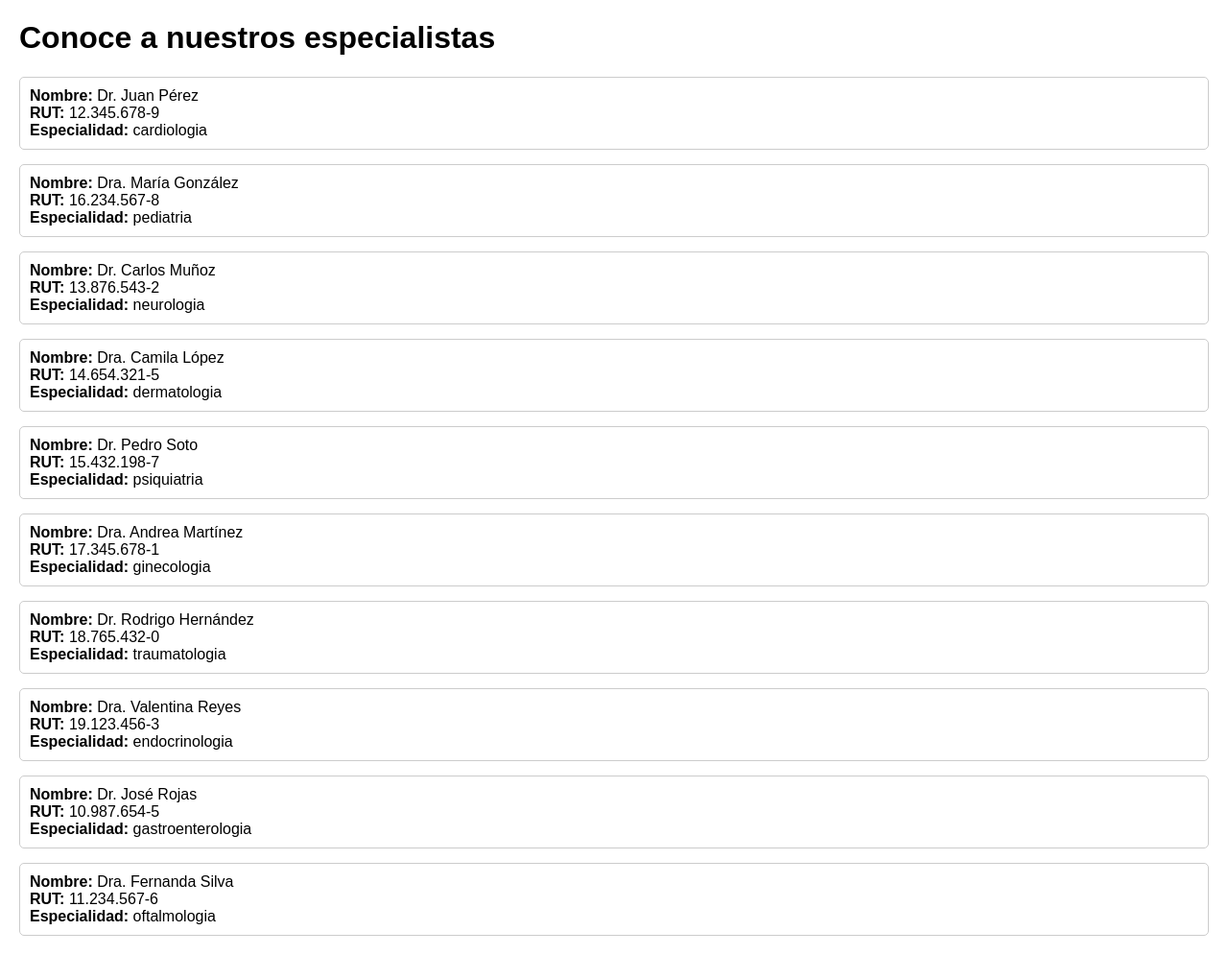
After one commit to CapitanCigarro/Proyecto_Ing_Software, a Flask app: page /lista-especialistas in a window 1280 px wide. The commit adds this page. Shown: the whole page at 96% size. Run offline with Flask 3, Linux system fonts and the light colour scheme; some libraries are stand-ins or nearby versions.

Commit message:
feat: Se agrego una lista con nuestros especialistas y su data

```diff
--- a/app.py
+++ b/app.py
@@ -1,6 +1,6 @@
 from flask import Flask
 from flask import render_template, redirect, request, Response, session
-from flask_mysqldb import MySQL, MySQLdb
+#from flask_mysqldb import MySQL, MySQLdb
 from Code.Logic.Especialista import Especialista
 import json
 
@@ -114,5 +114,10 @@ def confirmar_cambio_disponibilidad():
         return render_template('confirmar_cambio_disponibilidad.html', nombre=especialista.nombre)
     return render_template('confirmar_cambio_disponibilidad.html', nombre=especialista.nombre, error="No se pudo realizar el cambio de disponibilidad")
 
+
+@app.route('/lista-especialistas')
+def lista_especialistas():
+    return render_template('lista_especialistas.html')
+
 if __name__ == '__main__':
     app.run(debug=True, port=1928)
--- /dev/null
+++ b/static/Data/datosEspecialistas.json
@@ -0,0 +1,52 @@
+[
+    {
+        "nombre": "Dr. Juan Pérez",
+        "rut": "12.345.678-9",
+        "especialidad": "cardiologia"
+    },
+    {
+        "nombre": "Dra. María González",
+        "rut": "16.234.567-8",
+        "especialidad": "pediatria"
+    },
+    {
+        "nombre": "Dr. Carlos Muñoz",
+        "rut": "13.876.543-2",
+        "especialidad": "neurologia"
+    },
+    {
+        "nombre": "Dra. Camila López",
+        "rut": "14.654.321-5",
+        "especialidad": "dermatologia"
+    },
+    {
+        "nombre": "Dr. Pedro Soto",
+        "rut": "15.432.198-7",
+        "especialidad": "psiquiatria"
+    },
+    {
+        "nombre": "Dra. Andrea Martínez",
+        "rut": "17.345.678-1",
+        "especialidad": "ginecologia"
+    },
+    {
+        "nombre": "Dr. Rodrigo Hernández",
+        "rut": "18.765.432-0",
+        "especialidad": "traumatologia"
+    },
+    {
+        "nombre": "Dra. Valentina Reyes",
+        "rut": "19.123.456-3",
+        "especialidad": "endocrinologia"
+    },
+    {
+        "nombre": "Dr. José Rojas",
+        "rut": "10.987.654-5",
+        "especialidad": "gastroenterologia"
+    },
+    {
+        "nombre": "Dra. Fernanda Silva",
+        "rut": "11.234.567-6",
+        "especialidad": "oftalmologia"
+    }
+]
--- /dev/null
+++ b/templates/lista_especialistas.html
@@ -0,0 +1,58 @@
+<!DOCTYPE html>
+<html lang="es">
+<head>
+    <meta charset="UTF-8">
+    <meta name="viewport" content="width=device-width, initial-scale=1.0">
+    <title>Lista de especialistas</title>
+    <style>
+        body {
+            font-family: Arial, sans-serif;
+            margin: 20px;
+        }
+        .especialista {
+            margin-bottom: 15px;
+            padding: 10px;
+            border: 1px solid #ccc;
+            border-radius: 5px;
+        }
+    </style>
+</head>
+<body>
+    <h1>Conoce a nuestros especialistas</h1>
+
+    <div id="contenedor">
+        <p>Cargando especialistas...</p>
+    </div>
+
+    <script>
+        // Función para cargar el JSON
+        async function cargarDatos() {
+            const contenedor = document.getElementById('contenedor');
+            try {
+                const respuesta = await fetch('static/Data/datosEspecialistas.json'); // Cargar el archivo JSON
+                if (!respuesta.ok) throw new Error('No se pudo cargar el archivo JSON');
+                const datos = await respuesta.json(); // Convertir a objeto JavaScript
+
+                // Limpiar el contenedor antes de añadir los datos
+                contenedor.innerHTML = '';
+
+                // Iterar sobre los datos y mostrarlos en HTML
+                datos.forEach(persona => {
+                    const personaDiv = document.createElement('div');
+                    personaDiv.classList.add('especialista');
+                    personaDiv.innerHTML = `<strong>Nombre:</strong> ${persona.nombre} <br>
+                                             <strong>RUT:</strong> ${persona.rut} <br>
+                                             <strong>Especialidad:</strong> ${persona.especialidad}`;
+                    contenedor.appendChild(personaDiv);
+                });
+            } catch (error) {
+                console.error("Error al cargar el JSON:", error);
+                contenedor.innerHTML = '<p>Error al cargar los especialistas. Inténtalo más tarde.</p>';
+            }
+        }
+
+        // Llamar a la función al cargar la página
+        cargarDatos();
+    </script>
+</body>
+</html>
--- a/templates/menu_incial.html
+++ b/templates/menu_incial.html
@@ -15,6 +15,7 @@
         <button onclick="openAppointmentModal()">Pedir Cita Médica</button>
         <button onclick="location.href='/ver-horarios'">Consultar Horarios de Especialistas</button>
         <button onclick="location.href='/reagendar'">Re-agendar Cita</button>
+        <button onclick="location.href='/lista-especialistas'">Conoce a nuestros especialistas</button>
     </main>
 
     <!-- Modal para solicitar la cita -->
```
